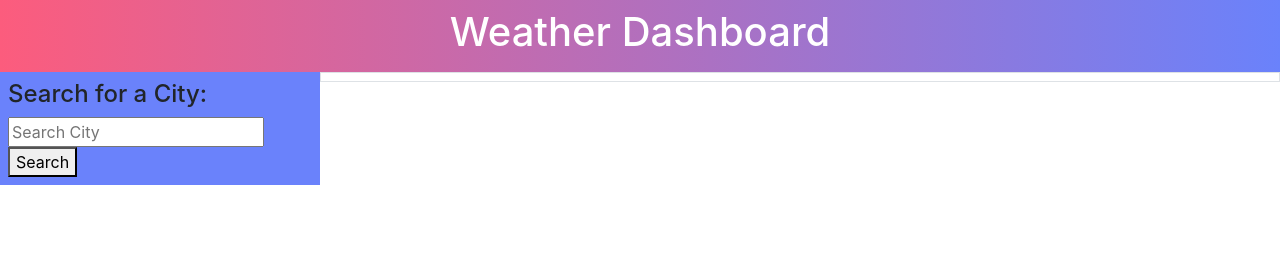
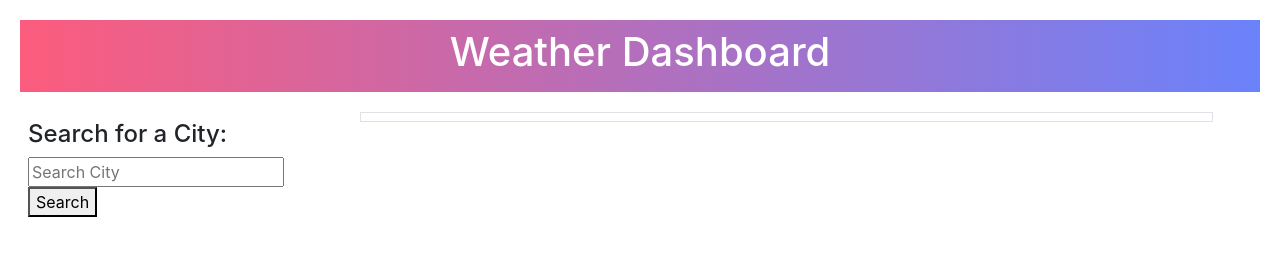
Before and after one commit to swaguespack/06-Challenge-Weather-Dashboard, a plain HTML site: page index.html in a window 1280 px wide. Drawn offline with nearby package versions, Linux system fonts and the light colour scheme.

Commit message:
adjusted spacing of aside and container elements

```diff
--- a/index.html
+++ b/index.html
@@ -32,7 +32,7 @@
                 </form>
                 <div></div>
             </aside>
-            <div class="col-12 col-md-9">
+            <div class="col-12 col-md-8">
                 <div class="row border" >
                     <div class ="col-12">
                         <h4 id="searched-city"></h4>
--- a/script.js
+++ b/script.js
@@ -35,7 +35,7 @@ citySearchedInputEl.appendChild(currentDate);
 
 //Create image element and append to searched city
 var weatherIcon = document.createElement("img");
-weatherIcon.setAttribute("src", `https://openweathermap.org/img/wn/${weather.weather[0].icon}@2x.png`);
+weatherIcon.setAttribute("src", `https://openweathermap.org/img/wn/${weather.weather[0].icon}.png`);
 citySearchedInputEl.appendChild(weatherIcon);
 
 //Create span element to hold Temperature data
--- a/style.css
+++ b/style.css
@@ -1,7 +1,10 @@
 header{
     background: linear-gradient(to left, #6A82fB, #FC5C7D);
+    margin: 20px;
 }
 
 aside{
-    background-color: #6A82fB;
+    margin-left: 20px;
+    margin-right: 20px;
+
 }
```
